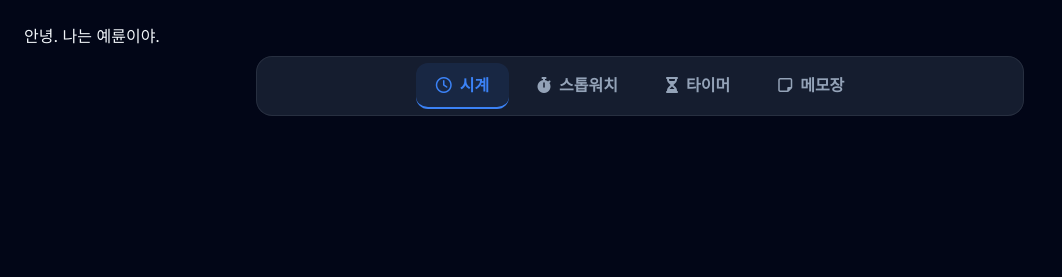
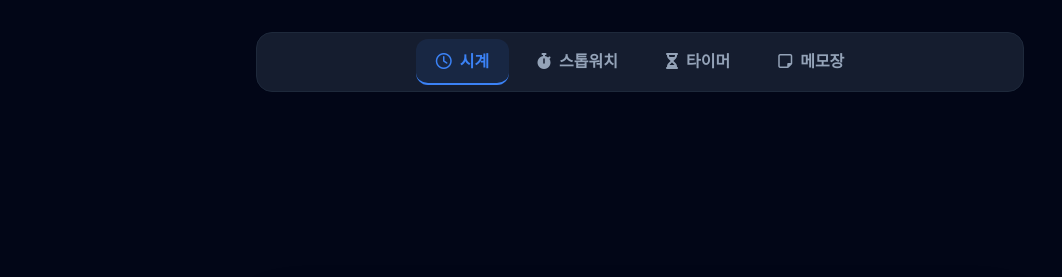
Before and after one commit to yrkim0630/Second-Project2, a plain HTML site: page index.html in a window 1280 px wide. Shown: the top 277 px of the page, without its empty margins (0-1062 px from the left). Drawn offline with nearby package versions, Linux system fonts and the light colour scheme.

Commit message:
Update index.html

```diff
--- a/index.html
+++ b/index.html
@@ -1,4 +1,3 @@
-<h1>안녕. 나는 예륜이야.</h1>
 <!DOCTYPE html>
 <html lang="ko">
 <head>
```
